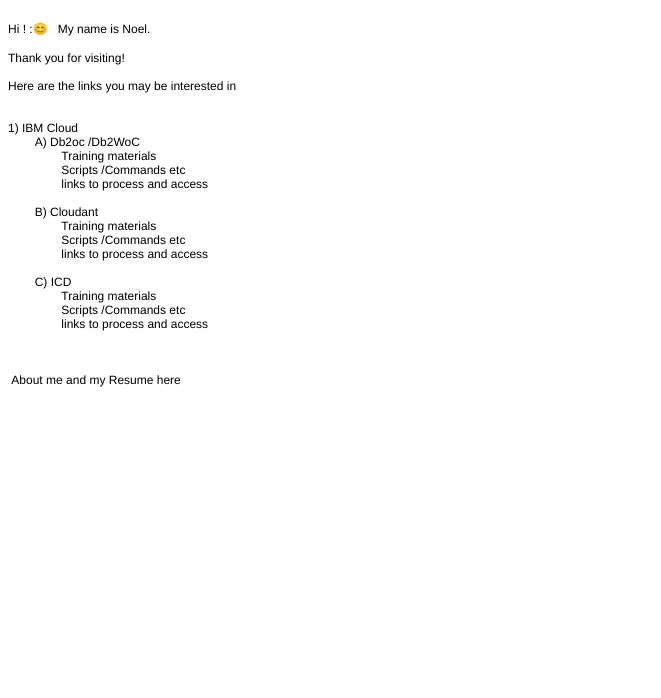
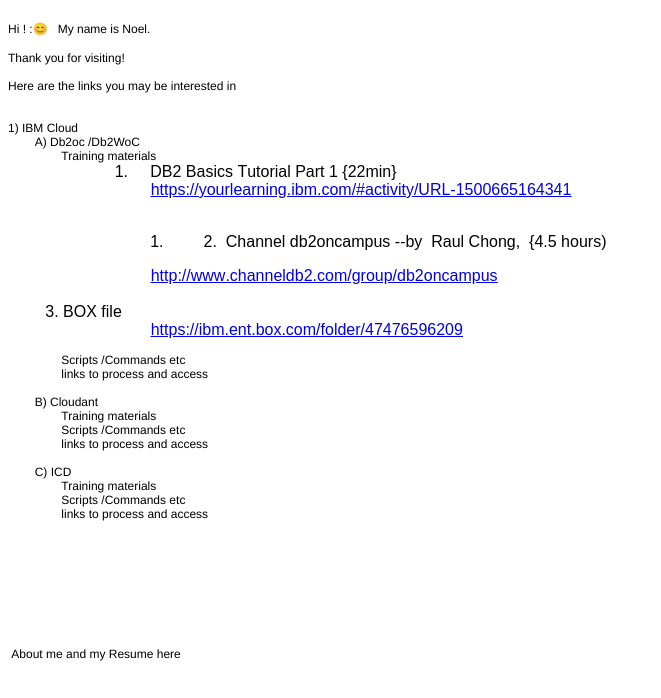
Before and after one commit to noedsouz/noedsouz.github.io, a plain HTML site: page index.html in a window 1280 px wide. Shown: the whole page, without its empty margins (0-661 px from the left). Drawn offline with Linux system fonts and the light colour scheme.

Commit message:
third  commit

```diff
--- a/index.html
+++ b/index.html
@@ -9,8 +9,18 @@
   <style type="text/css">
     p.p1 {margin: 0.0px 0.0px 0.0px 0.0px; font: 12.0px Helvetica; min-height: 14.0px}
     p.p2 {margin: 0.0px 0.0px 0.0px 0.0px; font: 12.0px Helvetica}
+    p.p3 {margin: 0.0px 0.0px 0.0px 0.0px; font: 16.0px Arial; color: #000000; -webkit-text-stroke: #000000}
+    p.p4 {margin: 0.0px 0.0px 0.0px 36.0px; font: 16.0px Arial; color: #0000e9; -webkit-text-stroke: #0000e9}
+    p.p5 {margin: 0.0px 0.0px 0.0px 144.0px; text-indent: -144.0px; font: 16.0px Arial; color: #000000; -webkit-text-stroke: #000000}
+    li.li3 {margin: 0.0px 0.0px 0.0px 0.0px; font: 16.0px Arial; color: #000000; -webkit-text-stroke: #000000}
     span.s1 {font: 12.0px 'Apple Color Emoji'}
+    span.s2 {font: 12.0px Helvetica; color: #000000; -webkit-text-stroke: 0px #000000}
+    span.s3 {-webkit-text-stroke: 0px #000000}
+    span.s4 {font-kerning: none}
+    span.s5 {text-decoration: underline ; font-kerning: none}
     span.Apple-tab-span {white-space:pre}
+    ol.ol1 {list-style-type: decimal}
+    ul.ul1 {list-style-type: hyphen}
   </style>
 </head>
 <body>
@@ -25,6 +35,23 @@
 <p class="p2">1) IBM Cloud<span class="Apple-converted-space"> </span></p>
 <p class="p2"><span class="Apple-tab-span">	</span>A) Db2oc /Db2WoC</p>
 <p class="p2"><span class="Apple-tab-span">	</span><span class="Apple-tab-span">	</span>Training materials<span class="Apple-converted-space"> </span></p>
+<p class="p3"><span class="s2"><span class="Apple-tab-span">	</span><span class="Apple-tab-span">	</span><span class="Apple-tab-span">	</span></span><span class="s3"><span class="Apple-tab-span">	</span>1.<span class="Apple-tab-span">	</span></span><span class="s4">DB2 Basics Tutorial Part 1 {22min}</span></p>
+<p class="p4"><span class="s5"><span class="Apple-tab-span">	</span><span class="Apple-tab-span">	</span><span class="Apple-tab-span">	</span><a href="https://yourlearning.ibm.com/#activity/URL-1500665164341">https://yourlearning.ibm.com/#activity/URL-1500665164341</a></span></p>
+<p class="p3"><span class="s4"> </span></p>
+<ol class="ol1">
+  <ul class="ul1">
+    <ul class="ul1">
+      <ul class="ul1">
+        <li class="li3"><span class="Apple-tab-span">	</span>2.<span class="Apple-converted-space">  </span><span class="s4">Channel db2oncampus --by  Raul Chong,  {4.5 hours) <span class="Apple-converted-space"> </span></span></li>
+      </ul>
+    </ul>
+  </ul>
+</ol>
+<p class="p4"><span class="s5"><span class="Apple-tab-span">	</span><span class="Apple-tab-span">	</span><span class="Apple-tab-span">	</span><a href="http://www.channeldb2.com/group/db2oncampus">http://www.channeldb2.com/group/db2oncampus</a></span></p>
+<p class="p3"><span class="s4"> <span class="Apple-tab-span">	</span><span class="Apple-tab-span">	</span><span class="Apple-tab-span">	</span><span class="Apple-converted-space">   </span></span></p>
+<p class="p5"><span class="s3"><span class="Apple-tab-span">	</span></span><span class="s4">3. BOX file<span class="Apple-converted-space"> </span></span></p>
+<p class="p4"><span class="s5"><span class="Apple-tab-span">	</span><span class="Apple-tab-span">	</span><span class="Apple-tab-span">	</span><a href="https://ibm.ent.box.com/folder/47476596209">https://ibm.ent.box.com/folder/47476596209</a></span></p>
+<p class="p1"><br></p>
 <p class="p2"><span class="Apple-tab-span">	</span><span class="Apple-tab-span">	</span>Scripts /Commands etc<span class="Apple-converted-space"> </span></p>
 <p class="p2"><span class="Apple-tab-span">	</span><span class="Apple-tab-span">	</span>links to process and access</p>
 <p class="p1"><br></p>
@@ -40,6 +67,12 @@
 <p class="p1"><br></p>
 <p class="p1"><br></p>
 <p class="p1"><br></p>
+<p class="p1"><br></p>
+<p class="p1"><br></p>
+<p class="p1"><br></p>
+<p class="p1"><br></p>
+<p class="p1"><br></p>
+<p class="p1"><br></p>
 <p class="p2"><span class="Apple-converted-space"> </span>About me and my Resume here<span class="Apple-converted-space"> </span></p>
 </body>
 </html>
```
